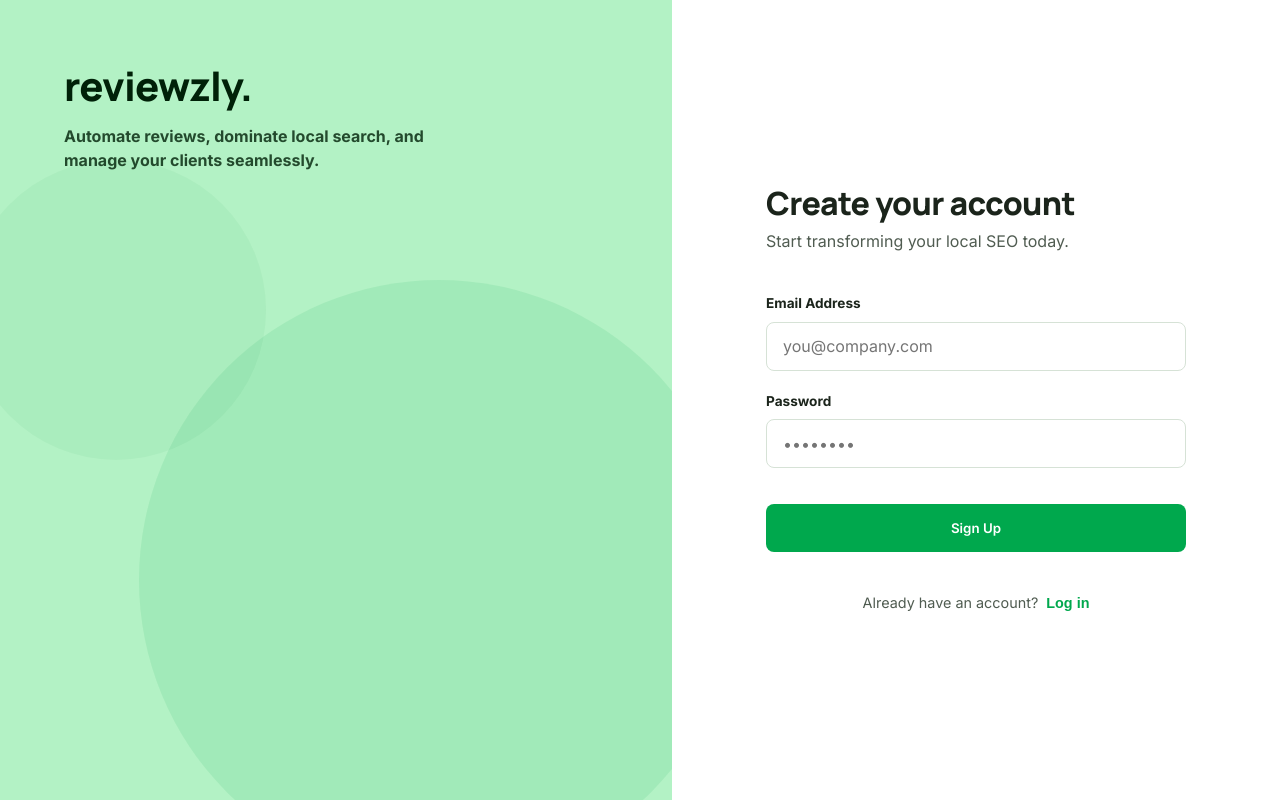
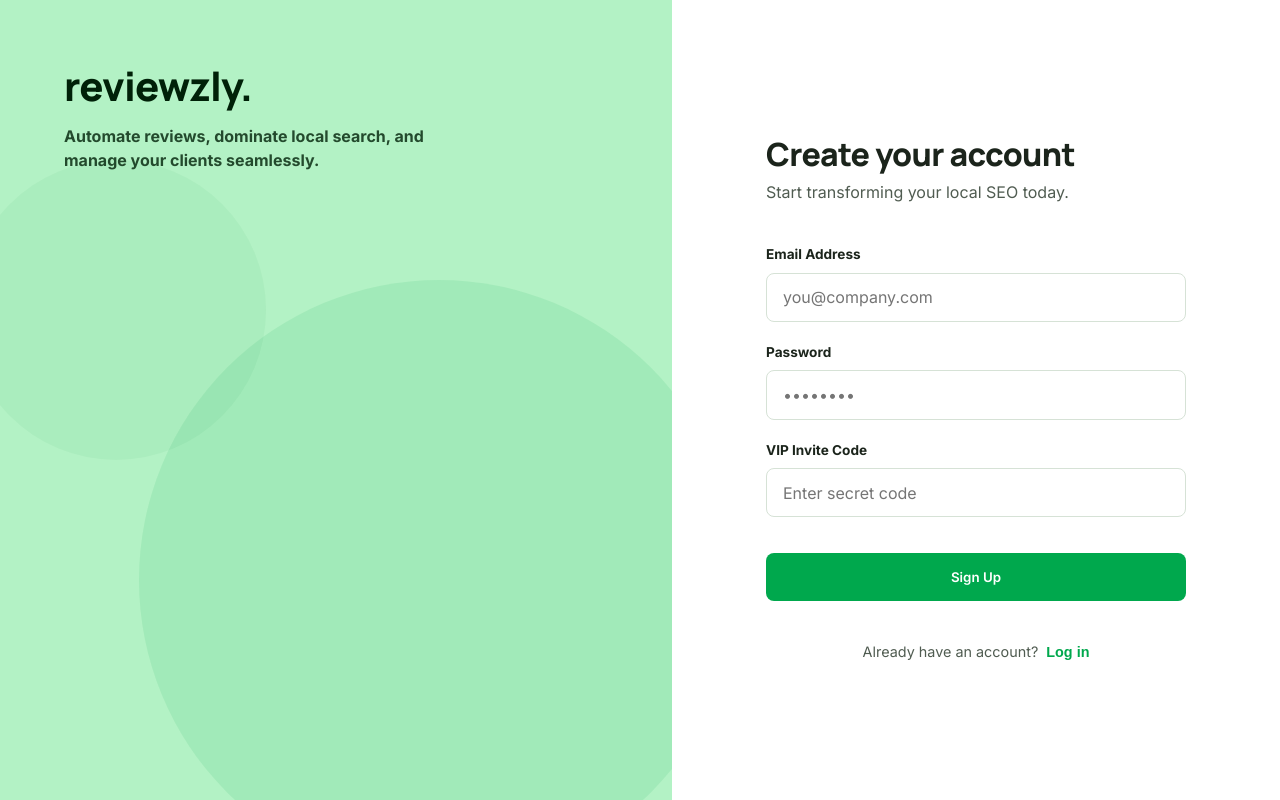
Before and after one commit to Miladepour/reviewzly, a React (Vite) app: page /login in a window 1280 px wide. Both pictures are taken after a click on the button "Sign up for free". Built offline with nearby package versions, Linux system fonts and the light colour scheme; no server answers.

Commit message:
feat: add secure, server-side registration invite gate

```diff
--- a/src/pages/Login.jsx
+++ b/src/pages/Login.jsx
@@ -5,6 +5,7 @@
 const Login = () => {
   const [email, setEmail] = useState('');
   const [password, setPassword] = useState('');
+  const [inviteCode, setInviteCode] = useState('');
   const [isRegistering, setIsRegistering] = useState(false);
   const [loading, setLoading] = useState(false);
   const [errorMsg, setErrorMsg] = useState('');
@@ -24,6 +25,16 @@
 
     try {
       if (isRegistering) {
+        // PRE-FLIGHT AUTHENTICATION GATE
+        const { data: isValid, error: rpcError } = await supabase.rpc('verify_invite_code', { submitted_code: inviteCode });
+        if (rpcError) {
+          console.error("RPC Error:", rpcError);
+          throw new Error("Unable to verify code with the server. Please try again.");
+        }
+        if (!isValid) {
+           throw new Error("Invalid or missing Invite Code. Access denied.");
+        }
+
         const { error } = await supabase.auth.signUp({ email, password });
         if (error) throw error;
         setSuccessMsg('Success! Check your email to verify your account.');
@@ -102,6 +113,20 @@
               />
             </div>
 
+            {isRegistering && (
+              <div>
+                <label style={{ display: 'block', fontSize: '0.85rem', fontWeight: 700, marginBottom: '0.5rem', color: 'var(--on-surface)' }}>VIP Invite Code</label>
+                <input
+                  type="text"
+                  value={inviteCode}
+                  onChange={e => setInviteCode(e.target.value)}
+                  placeholder="Enter secret code"
+                  style={{ width: '100%', padding: '0.85rem 1rem', borderRadius: '0.5rem', border: '1px solid var(--outline-variant)', outline: 'none', fontSize: '1rem', fontFamily: 'inherit' }}
+                  required={isRegistering}
+                />
+              </div>
+            )}
+
             {!isRegistering && (
               <div style={{ display: 'flex', justifyContent: 'space-between', alignItems: 'center', marginTop: '-0.5rem' }}>
                 <label style={{ display: 'flex', alignItems: 'center', gap: '0.5rem', fontSize: '0.85rem', color: 'var(--on-surface-variant)' }}>
```
